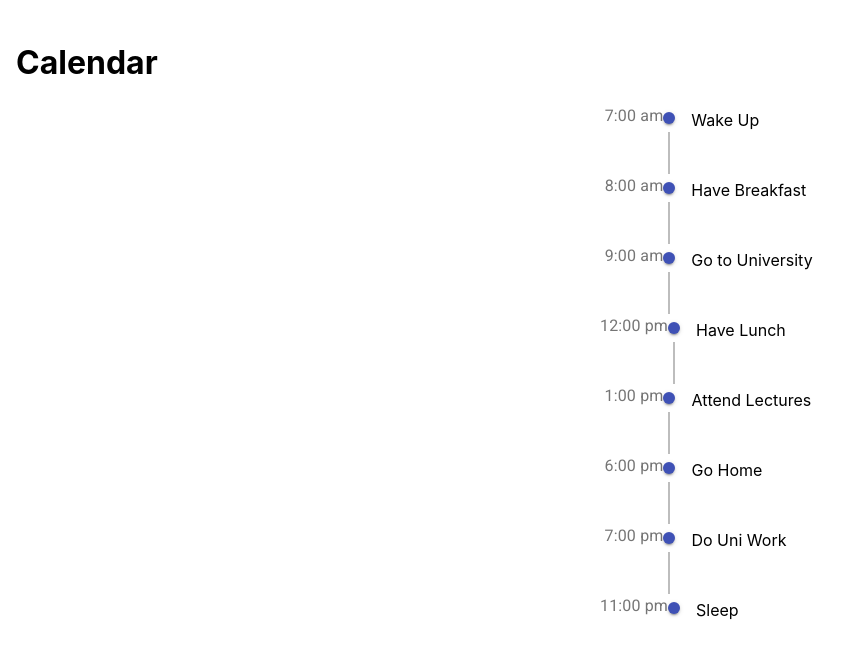
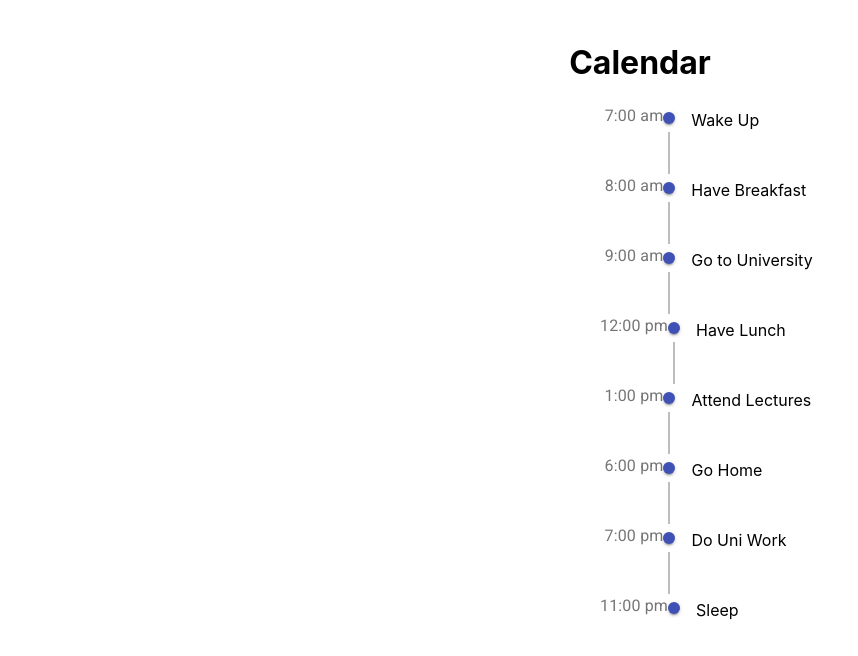
Before and after one commit to UOA-SE701-Group3-2021/3Lancers, a React (Create React App) app in the folder telos-frontend/: page / in a window 1280 px wide. Shown: the top 656 px of the page, without its empty margins (0-858 px from the left). Built offline with nearby package versions, Linux system fonts and the light colour scheme.

Commit message:
Title of Calendar now above timeline

```diff
--- a/telos-frontend/src/components/calendar/JournalCalendar.jsx
+++ b/telos-frontend/src/components/calendar/JournalCalendar.jsx
@@ -12,9 +12,9 @@ import Typography from '@material-ui/core/Typography';
 
 export default function BasicTimeline() {
   return (
-    <Timeline align="left">
-      <h1>Calendar</h1>
-      <TimelineItem>
+    <Timeline>
+      <h1 align="center">Calendar</h1>
+      <TimelineItem align="left">
         <Typography variant="body1" color="textSecondary">
           7:00 am
         </Typography>
```
